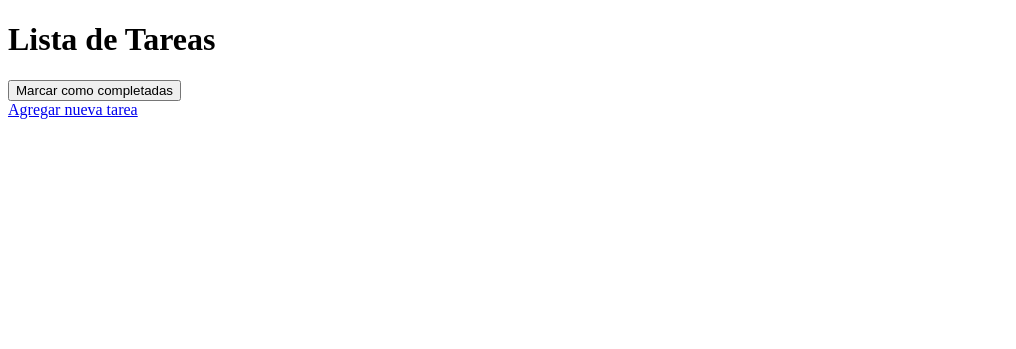
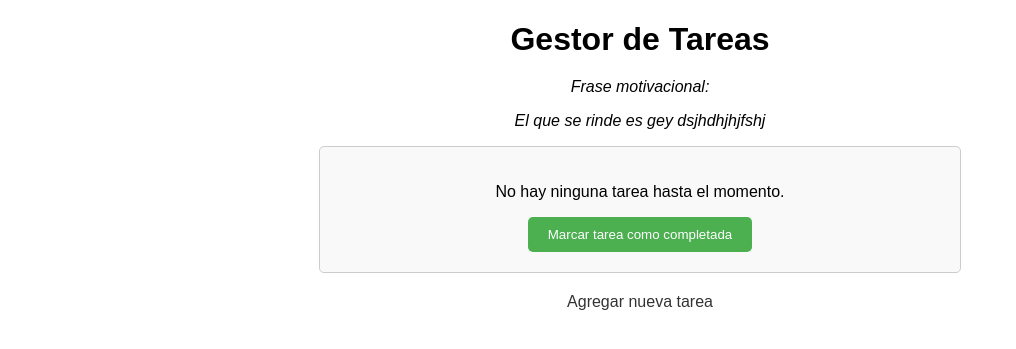
Before and after one commit to AlvaroCorteKlo/actividadGithub, a PHP site: page / in a window 1280 px wide. Shown: the top 349 px of the page, without its empty margins (0-1016 px from the left). Run offline with PHP 8.4, Linux system fonts and the light colour scheme.

Commit message:
paginaBonitaYErroresFixed

```diff
--- a/index.php
+++ b/index.php
@@ -2,19 +2,87 @@
 <html>
 <head>
     <title>Lista de Tareas</title>
+    <style>
+        body {
+            font-family: Arial, sans-serif;
+            margin: 0;
+            padding: 0;
+        }
+        h1 {
+            text-align: center;
+            margin-bottom: 20px;
+        }
+        form {
+            max-width: 600px;
+            margin: 0 auto;
+            padding: 20px;
+            border: 1px solid #ccc;
+            border-radius: 5px;
+            background-color: #f9f9f9;
+        }
+        input[type="checkbox"] {
+            margin-right: 10px;
+            margin-bottom: 30px;
+        }
+        button[type="submit"] {
+            background-color: #4CAF50;
+            color: white;
+            padding: 10px 20px;
+            border: none;
+            border-radius: 5px;
+            cursor: pointer;
+            display: block;
+            margin: 0 auto;
+        }
+        button[type="submit"]:hover {
+            background-color: #45a049;
+        }
+        a {
+            display: block;
+            text-align: center;
+            margin-top: 20px;
+            text-decoration: none;
+            color: #333;
+        }
+        a:hover {
+            text-decoration: underline;
+        }
+        .completed {
+            text-decoration: line-through;
+            color: #888;
+        }
+    </style>
 </head>
 <body>
+<h1>Gestor de Tareas</h1>
+<p style="text-align: center; font-style: italic;">Frase motivacional:</p>
+<?php
+$frasesMotivadoras = [
+    "No te rindai primate, cumple tus tareas y serás grande",
+    "Un filósofo llamado Rene Bridge dijo una vez: 'Ma ma ma manzaneke igual viene de un pueblo bajo igual po'",
+    "Tu perfume a Waaaren y el aroma de tus pieeees.",
+    "Un nóctulo es un murciélago chico que vive en el desván de mi casa",
+    "Completa tus tareas PAAAAAAAAA",
+    "El que se rinde es gey dsjhdhjhjfshj",
+    "Si dejas de usar este task manager, el programador se pondrá triste",
+    "Everybody wants to know what I would do if I didn't complete my task. I guess we'll never know.",
+    "Si completas tus tareas, serás recompensado con un abrazo imaginario",
+    "Usar este gestor de tareas te puede ayudar a completar tus objetivos, úsalo a tu favor!"
+    // Agrega más frases motivadoras aquí
+];
 
-<h1>Lista de Tareas</h1>
+$fraseAleatoria = $frasesMotivadoras[array_rand($frasesMotivadoras)];
+?>
+
+<p style="text-align: center; font-style: italic;"><?php echo $fraseAleatoria; ?></p>
 
 <form action="completar.php" method="post">
     <?php
-    // Leer el archivo de tareas
     $tareas = file("tareas.txt", FILE_IGNORE_NEW_LINES);
 
     if ($tareas !== false) {
+        if (count($tareas) > 0) {
             foreach ($tareas as $index => $tarea) {
-            // Verificar el formato de la tarea antes de intentar acceder a sus partes
                 $parts = explode("|", $tarea);
                 if (count($parts) == 2) {
                     list($tareaTexto, $completada) = $parts;
@@ -26,10 +94,13 @@
                 }
             }
         } else {
+            echo "<p style='text-align: center;'>No hay ninguna tarea hasta el momento.</p>";
+        }
+    } else {
         echo "No se pudo leer el archivo de tareas.";
     }
     ?>
-    <button type="submit">Marcar como completadas</button>
+    <button type="submit">Marcar tarea como completada</button>
 </form>
 
 <a href="agregar.php">Agregar nueva tarea</a>
```
Also changed, not shown: agregar.php (+53 -0 lines). Lines whose indentation alone changed are shown as unchanged.
